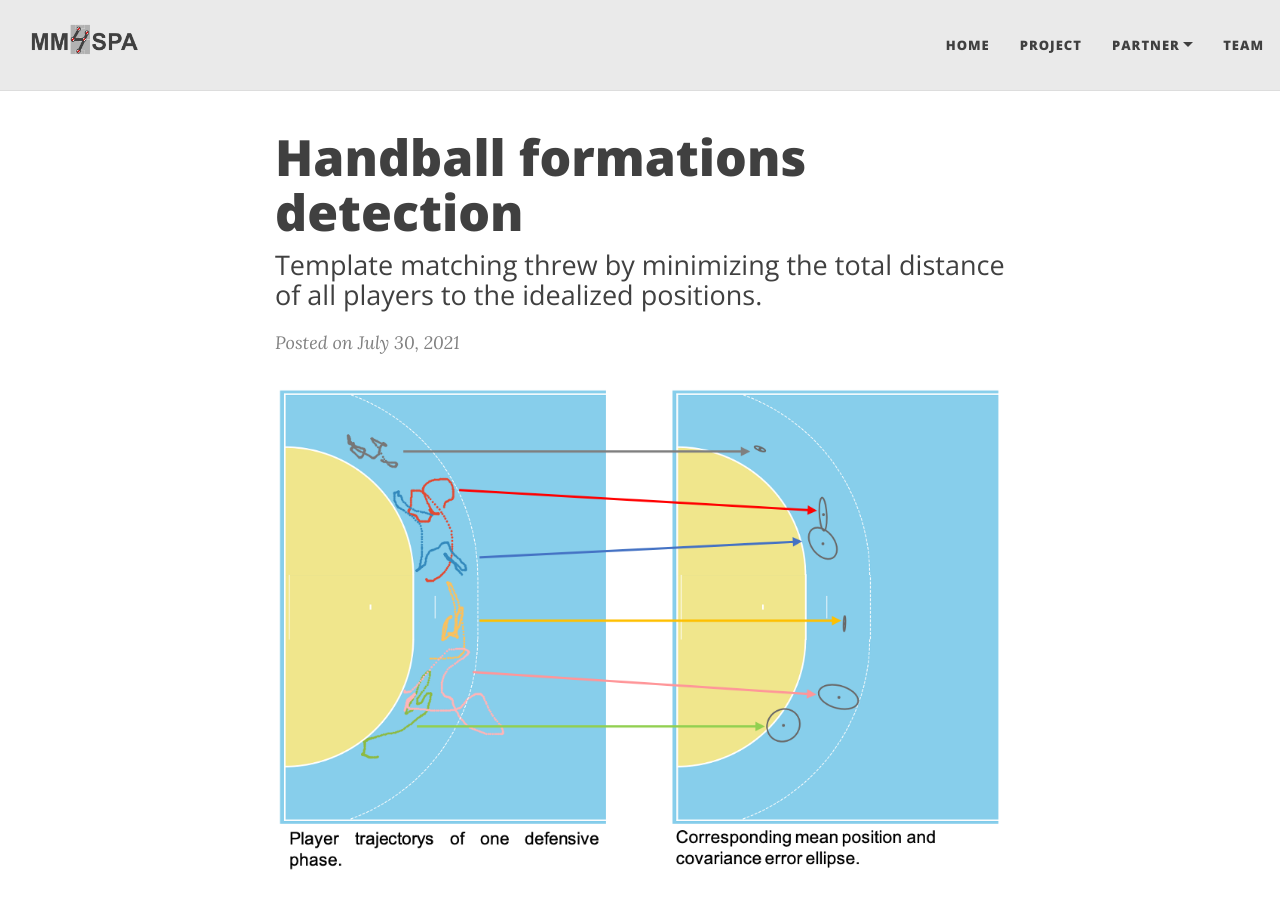
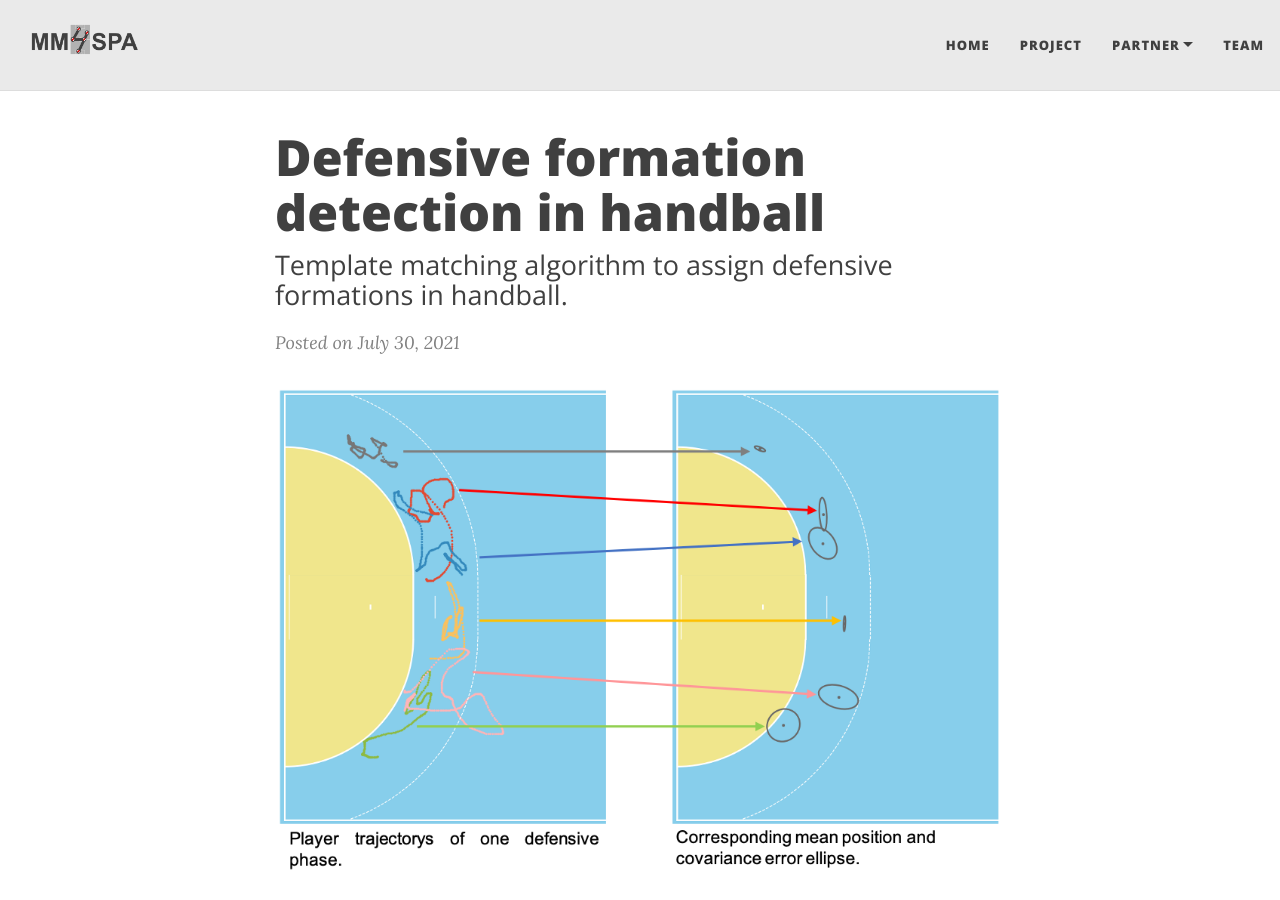
Before and after one commit to MartinWohlan/prototyp_officia_website, a Jekyll site: the page built from _posts/2021-07-30-template-matching-formation-detection.md, in a window 1280 px wide and 900 px high. Built offline with Jekyll 4.4.1, drawn with Linux system fonts in a browser that asks for light colours; nearby versions of some CDN libraries.

Commit message:
graphics to post

```diff
--- a/_posts/2021-07-30-template-matching-formation-detection.md
+++ b/_posts/2021-07-30-template-matching-formation-detection.md
@@ -1,7 +1,7 @@
 ---
 layout: post
-title: "Handball formations detection"
-subtitle: Template matching threw by minimizing the total distance of all players to the idealized positions.
+title: "Defensive formation detection in handball"
+subtitle: Template matching algorithm to assign defensive formations in handball.
 
 thumbnail-img: /assets/img/Trajectory_Assignment.png
 share-img: /assets/img/Trajectory_Assignment.png
@@ -11,5 +11,4 @@ share-img: /assets/img/Trajectory_Assignment.png
 
 Template matching of the idealized positions (red dots) and the mean positions (green crosses) for each player in a defensive phase. The dashed lines show the role assignment when solving the linear assignment problem by minimizing the total distance of all players to the idealized positions.
 
-
 ![Formation_Assignment](../assets/img/Formation_Assignment.png){: .mx-auto.d-block :}
```
